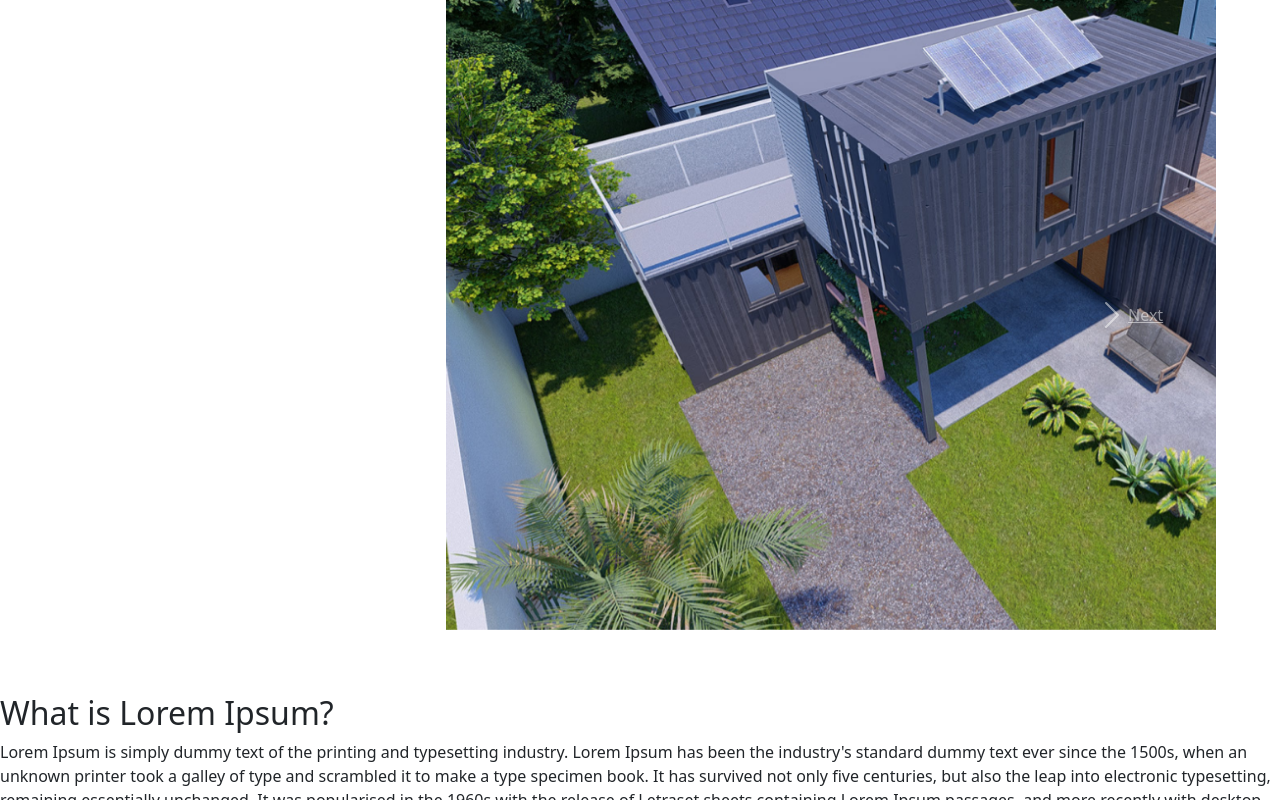
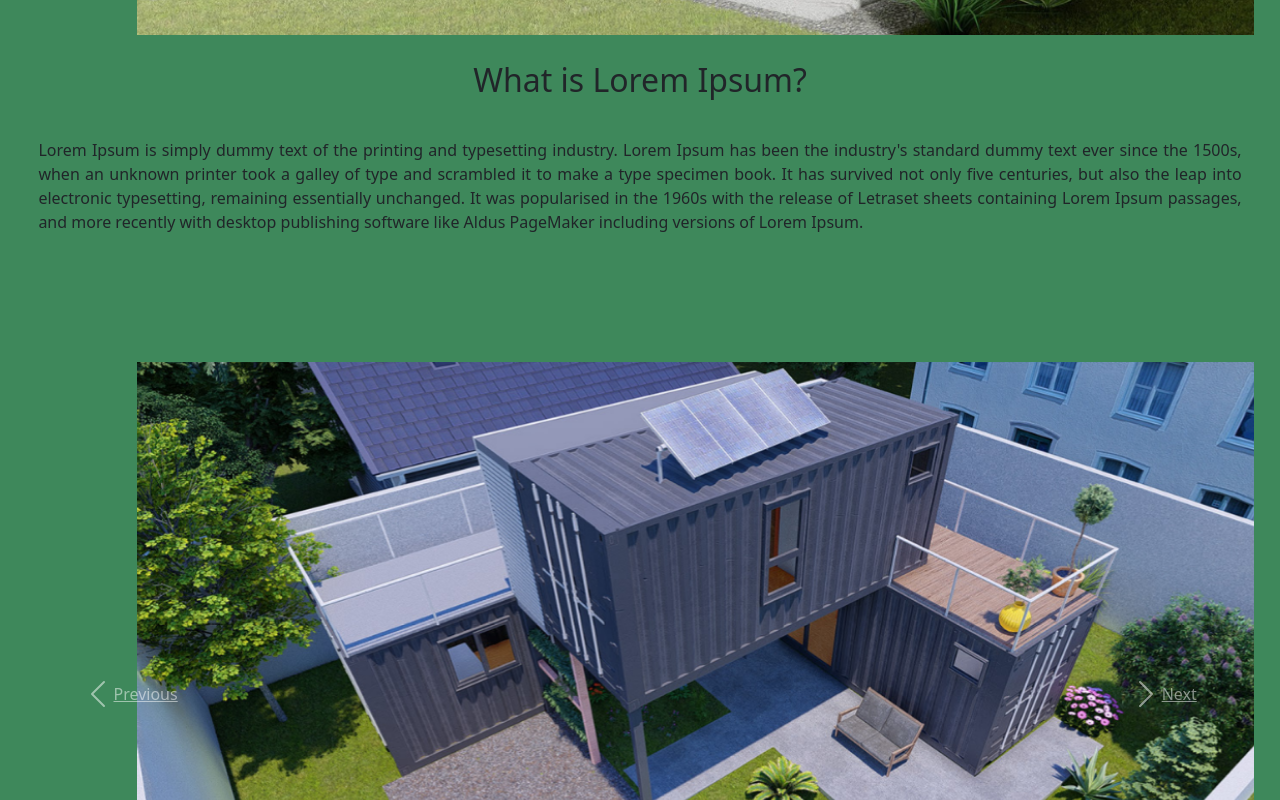
Before and after one commit to vale-tuckler/Jordan, a React (Create React App) app: page /projects_info in a window 1280 px wide. Shown: the part 1700-2500 px from the top of the page. Built offline with nearby package versions, Linux system fonts and the light colour scheme.

Commit message:
Sliders and background colors were added to 'Projects' page and 'Projects-Info' page, still, the styling needs to be better.

```diff
--- a/src/pages/contact.js
+++ b/src/pages/contact.js
@@ -1,12 +1,15 @@
 import React from 'react';
 import Header from '../components/header';
 import Footer from '../components/footer';
+import '../styles/contact.css';
 
 function Contact(){
     return(
         <div>
             <Header/>
-            <h1>This is my contact page</h1>
+                <div className="main-container container-fluid">
+
+                </div>
             <Footer />
         </div>
     );
--- a/src/pages/projects-info.js
+++ b/src/pages/projects-info.js
@@ -29,7 +29,7 @@ import '../styles/projects-info.css';
 
 function ProjectsInfo(){
     return(
-        <div>
+        <div id="projectsInfoContainer">
             <Header/>
 
                     {/*MINIMALIST LOFT*/}
@@ -77,8 +77,8 @@ function ProjectsInfo(){
                     </Carousel.Item>
                 </Carousel>
                 <div className="projectDescription">
-                    <h2>What is Lorem Ipsum?</h2>
-                    <p className="d-flex justify-content">
+                    <h2 className="projectTitle">What is Lorem Ipsum?</h2>
+                    <p className="Text">
                         Lorem Ipsum is simply dummy text of the printing and typesetting industry.
                         Lorem Ipsum has been the industry's standard dummy text ever since the 1500s,
                         when an unknown printer took a galley of type and scrambled it to make a type
@@ -135,8 +135,8 @@ function ProjectsInfo(){
                     </Carousel.Item>
                 </Carousel>
                 <div className="projectDescription">
-                    <h2>What is Lorem Ipsum?</h2>
-                    <p className="d-flex justify-content">
+                    <h2 className="projectTitle">What is Lorem Ipsum?</h2>
+                    <p className="Text">
                         Lorem Ipsum is simply dummy text of the printing and typesetting industry.
                         Lorem Ipsum has been the industry's standard dummy text ever since the 1500s,
                         when an unknown printer took a galley of type and scrambled it to make a type
@@ -213,8 +213,8 @@ function ProjectsInfo(){
                     </Carousel.Item>
                 </Carousel>
                 <div className="projectDescription" id="thirdDescription">
-                    <h2>What is Lorem Ipsum?</h2>
-                    <p className="d-flex justify-content">
+                    <h2 className="projectTitle">What is Lorem Ipsum?</h2>
+                    <p className="Text">
                         Lorem Ipsum is simply dummy text of the printing and typesetting industry.
                         Lorem Ipsum has been the industry's standard dummy text ever since the 1500s,
                         when an unknown printer took a galley of type and scrambled it to make a type
--- /dev/null
+++ b/src/styles/contact.css
@@ -0,0 +1,74 @@
+
+@media screen and (min-width:300px){
+
+        /* SPLITS SCREEN IN HALF*/
+    .split{
+        height:150%;
+        width:80%;
+        margin-left:10%;
+        display:block;
+    }
+
+    /* STYLING THE LEFT SIDE*/
+    .left{
+        background-color:aquamarine;
+    }
+
+    /* STYLING THE RIGHT SIDE */
+    .right{
+        background-color:chartreuse;
+    }
+
+    /* CENTERS THE CONTENT HORIZONTALLY & VERTICALLY*/
+
+    #formTitle{
+        font-size:300%;
+    }
+
+    #circle{
+        width:100px;
+        height:100px;
+        border-radius:50%;
+        background-color:red;
+    }
+}
+
+@media screen and (min-width:600px){
+    /* SPLITS SCREEN IN HALF*/
+    .split{
+        height:55%;
+        width:50%;
+        position:fixed;
+        z-index:1;
+        overflow-x:hidden;
+        padding-top:1%;
+    }
+
+    /* STYLING THE LEFT SIDE*/
+    .left{
+    left:0;
+    background-color:aquamarine;
+    }
+
+    /* STYLING THE RIGHT SIDE */
+    .right{
+    right:0;
+    background-color:chartreuse;
+    }
+
+    /* CENTERS THE CONTECT HORIZONTALLY & VERTICALLY*/
+    .centered{
+    position:absolute;
+    top:35%;
+    left:50%;
+    transform:translate(-50%, -50%);
+    text-align:center;
+    }
+
+
+    #formTitle{
+        font-size:500%;
+        text-decoration:underline blueviolet;
+    }
+
+}
--- a/src/styles/projects-info.css
+++ b/src/styles/projects-info.css
@@ -1,8 +1,11 @@
+#projectsInfoContainer{
+    background-color:#3E885B;
+}
 @media screen and (min-width:400px){
     .carousel{
-        width:90% !important;
+        width:95% !important;
         height:25% !important;
-        margin-left:5%;
+        margin-left:3%;
         margin-top:3%;
     }
     .projectImg{
@@ -15,8 +18,23 @@
         height:65%;
     }
     #thirdDescription{
-        margin-top:5%;
-        margin-bottom:25% !important;
+        padding-bottom:13% !important;
+    }
+    .projectDescription{
+        margin-top:10%;
+        margin-bottom:10%;
+    }
+    .projectTitle{
+        /*margin-left:30%;*/
+        display:flex;
+        justify-content: center;
+    }
+    .Text{
+        display:flex;
+        justify-content:center;
+        text-align: justify;
+        margin:3%;
+
     }
 }
 
@@ -24,4 +42,23 @@
     #minimalistLoft{
         margin-top:0!important;
     }
+    .projectDescription{
+        margin-top:2%;
+        margin-bottom:10%;
+    }
+    .projectTitle{
+        display:flex;
+        justify-content: center;
+    }
+    .Text{
+        display:flex;
+        justify-content:center;
+        text-align: justify;
+
+    }
+    #projectsInfoContainer{
+        margin:0 !important;
+        padding:0 !important;
+        height:fit-content;
+    }
 }
--- a/src/styles/projects.css
+++ b/src/styles/projects.css
@@ -1,10 +1,12 @@
 @media screen and (min-width:400px){
     .projects-container{
-        background-color: #584D3D;
+        /*background-color: #584D3D; BROWN*/
+        background-color:#2F4B26;
+        height:110%;
     }
     #third-image{
         width:96%;
-        height:96%;
+        height:100%;
     }
     .project-face{
         margin:2%;
@@ -16,4 +18,8 @@
     .first-container{
         margin-top:3%;
     }
+    .third-container{
+        height:100% !important;
+        margin-bottom:25%;
+    }
 }
```
